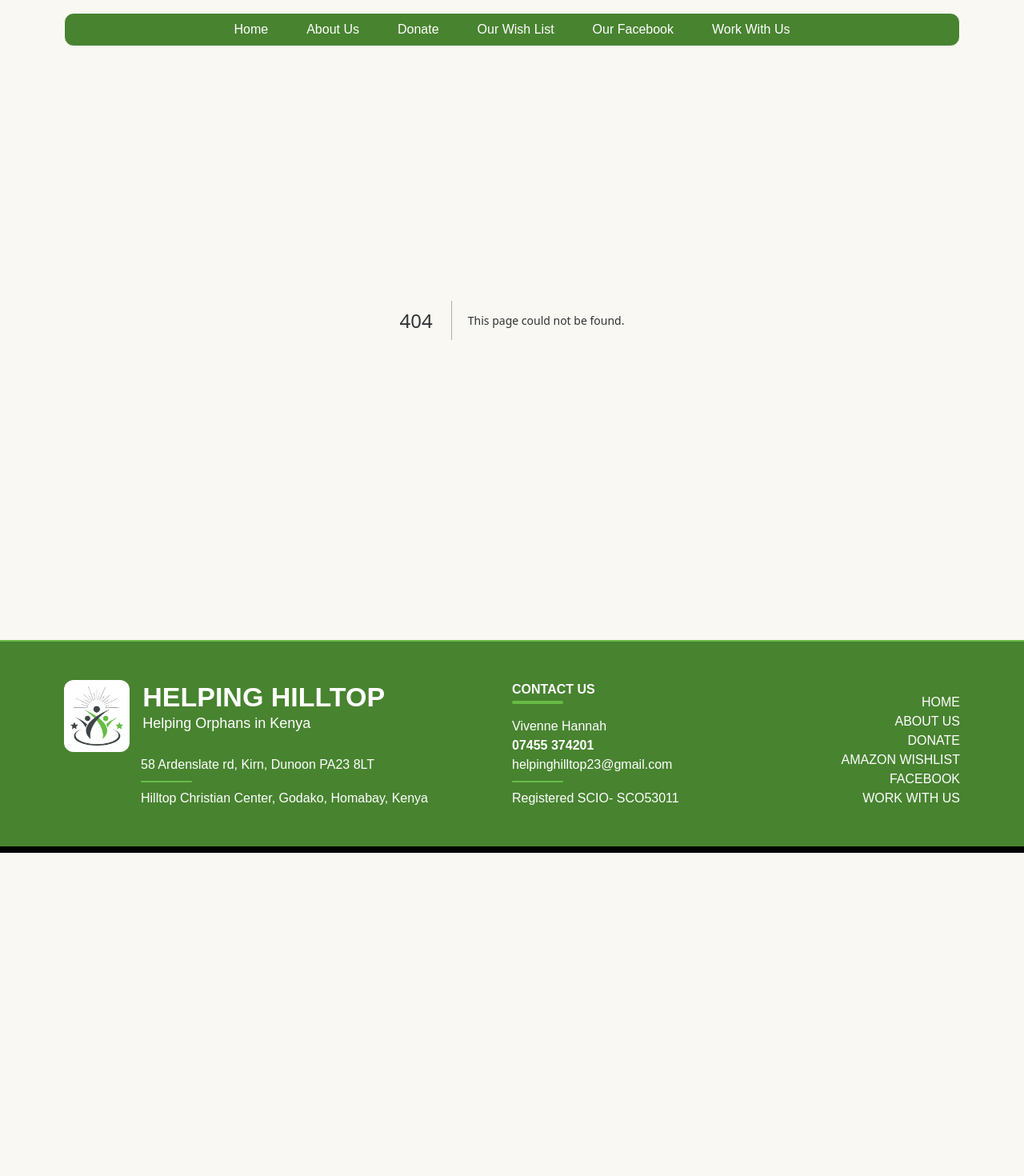
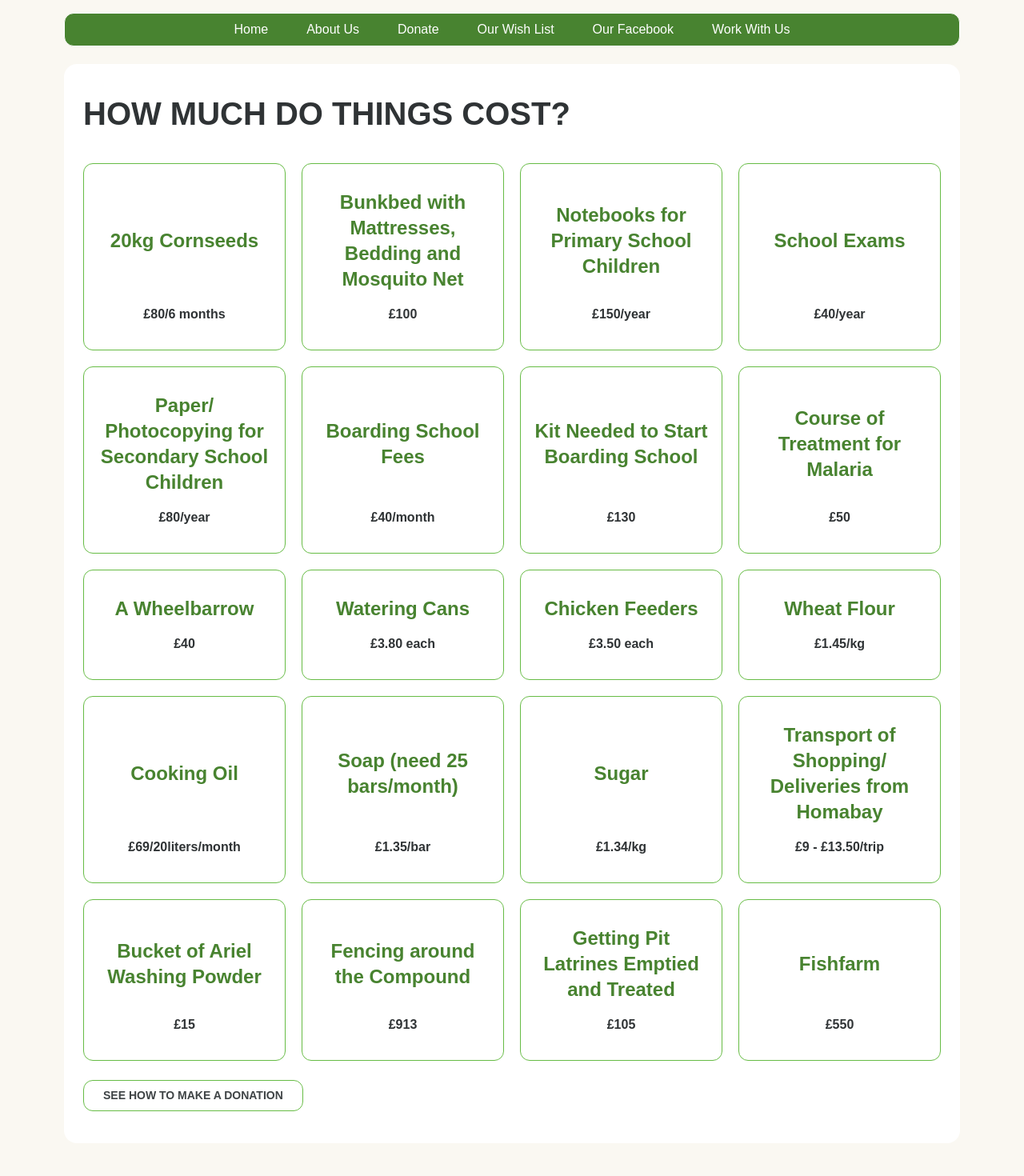
Before and after one commit to tonyhaunschmidt/helping_hilltop, a Next.js app: page /how_much_do_things_cost in a window 1280 px wide. Before the commit this address had no page. Shown: the top 1470 px of the page at 80% size. Before the commit the page ends 1066 px from the top, so only its background shows below. Built offline with nearby package versions, Linux system fonts and the light colour scheme.

Commit message:
how much do things cost page added

```diff
--- a/src/app/donate/page.js
+++ b/src/app/donate/page.js
@@ -26,6 +26,14 @@ export default function Page() {
               do things cost?” page for an idea of where the money goes. Thank
               you so much for your help.
             </p>
+            <a
+              href="/how_much_do_things_cost"
+              className="mt-6 block rounded-xl w-fit bg-white border border-logo_green text-logo_grey px-6 py-2 hover:border-logo_green hover:bg-dark_green hover:text-white ease-in-out duration-300 transition-all"
+            >
+              <p className="text-[14px] font-semibold">
+                HOW MUCH DO THINGS COST?
+              </p>
+            </a>
           </div>
 
           <div className="text-[18px] [&>*]:mt-8">
--- /dev/null
+++ b/src/app/how_much_do_things_cost/page.js
@@ -0,0 +1,121 @@
+import Container from "@/components/Container";
+
+export default function Page() {
+  const items = [
+    {
+      item: "20kg Cornseeds",
+      cost: "£80/6 months",
+    },
+    {
+      item: "Bunkbed with Mattresses, Bedding and Mosquito Net",
+      cost: "£100",
+    },
+    {
+      item: "Notebooks for Primary School Children",
+      cost: "£150/year",
+    },
+    {
+      item: "School Exams",
+      cost: "£40/year",
+    },
+    {
+      item: "Paper/ Photocopying for Secondary School Children",
+      cost: "£80/year",
+    },
+    {
+      item: "Boarding School Fees",
+      cost: "£40/month",
+    },
+    {
+      item: "Kit Needed to Start Boarding School",
+      cost: "£130",
+    },
+    {
+      item: "Course of Treatment for Malaria",
+      cost: "£50",
+    },
+    {
+      item: "A Wheelbarrow",
+      cost: "£40",
+    },
+    {
+      item: "Watering Cans",
+      cost: "£3.80 each",
+    },
+    {
+      item: "Chicken Feeders",
+      cost: "£3.50 each",
+    },
+    {
+      item: "Wheat Flour",
+      cost: "£1.45/kg",
+    },
+    {
+      item: "Cooking Oil",
+      cost: "£69/20liters/month",
+    },
+    {
+      item: "Soap (need 25 bars/month)",
+      cost: "£1.35/bar",
+    },
+    {
+      item: "Sugar",
+      cost: "£1.34/kg",
+    },
+    {
+      item: "Transport of Shopping/ Deliveries from Homabay",
+      cost: "£9 - £13.50/trip",
+    },
+    {
+      item: "Bucket of Ariel Washing Powder",
+      cost: "£15",
+    },
+    {
+      item: "Fencing around the Compound",
+      cost: "£913",
+    },
+    {
+      item: "Getting Pit Latrines Emptied and Treated",
+      cost: "£105",
+    },
+    {
+      item: "Fishfarm",
+      cost: "£550",
+    },
+  ];
+
+  return (
+    <main className="pb-12 pt-20">
+      <Container>
+        <div className="bg-white rounded-2xl sm:mx-0 -mx-3 px-4 sm:px-6 pt-8 pb-10">
+          <h1 className="text-[30px] sm:text-[40px] font-black">
+            HOW MUCH DO THINGS COST?
+          </h1>
+          <div className="mt-8 grid [@media(min-width:450px)]:grid-cols-2 lg:!grid-cols-4 gap-5">
+            {items.map((item, index) => (
+              <div
+                key={index}
+                className="text-center flex flex-col rounded-xl px-4 py-8 border border-logo_green"
+              >
+                <div className="flex-grow flex flex-col justify-center">
+                  <p className="text-dark_green text-2xl font-bold">
+                    {item.item}
+                  </p>
+                </div>
+                <p className="mt-4 font-semibold">{item.cost}</p>
+              </div>
+            ))}
+          </div>
+          <a
+            href="/donate"
+            className="mt-6 block rounded-xl w-fit bg-white border border-logo_green text-logo_grey px-6 py-2 hover:border-logo_green hover:bg-dark_green hover:text-white ease-in-out duration-300 transition-all"
+          >
+            <p className="text-[14px] font-semibold">
+              SEE HOW TO MAKE A DONATION
+            </p>
+          </a>
+        </div>
+      </Container>
+    </main>
+  );
+}
```
